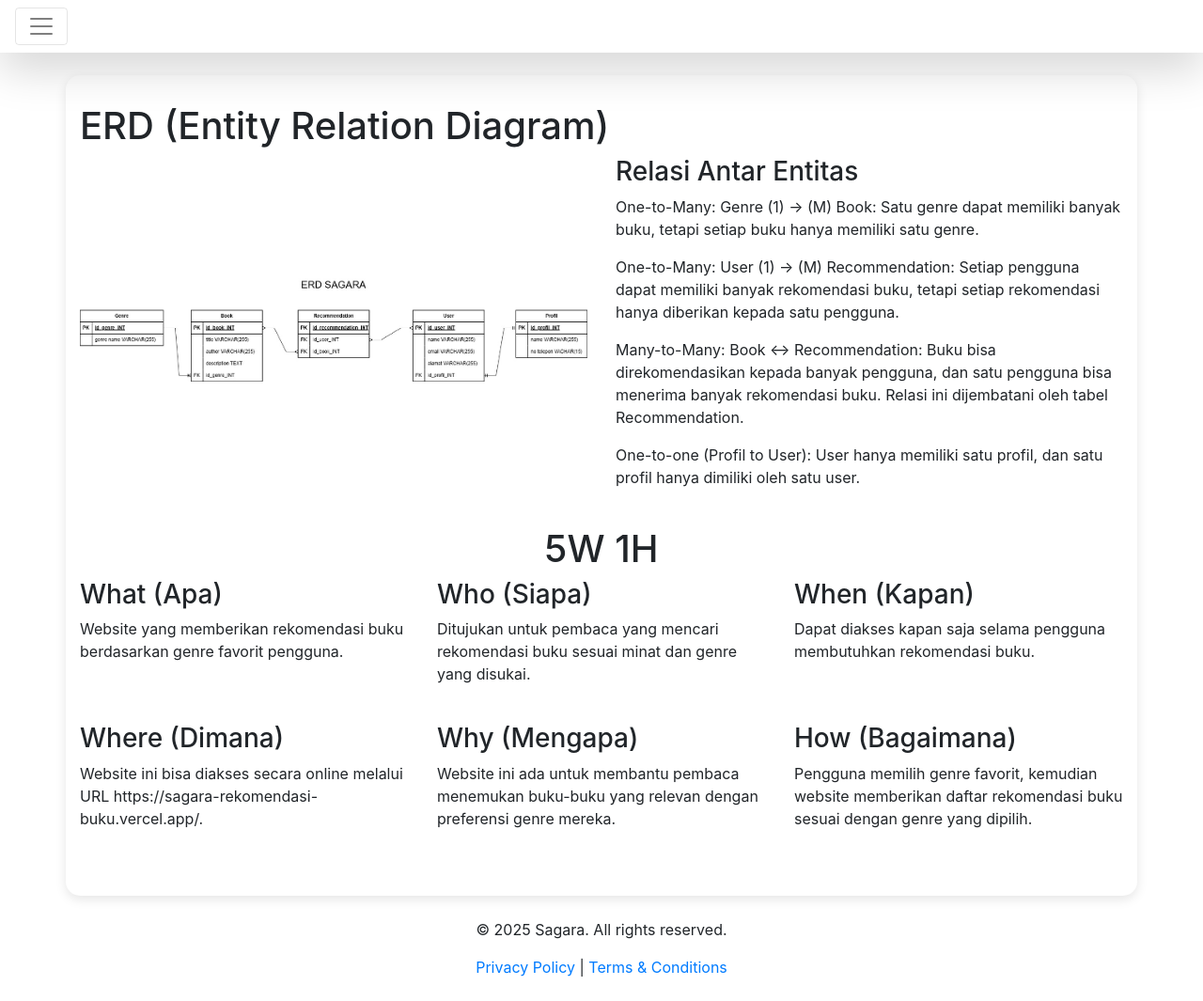
After one commit to Rizki1442/sagara_rekomendasi_buku, a Flask app: page /erd in a window 1280 px wide. The commit adds this page. Shown: the whole page at 94% size. Run offline with Flask 3, Linux system fonts and the light colour scheme; some libraries are stand-ins or nearby versions.

Commit message:
Add files via upload

```diff
--- a/app.py
+++ b/app.py
@@ -10,6 +10,10 @@ def home():
 def rekomendasi():
     return render_template('rekomendasi.html')
 
+@app.route('/erd')
+def erd():
+    return render_template('ERD.html')
+
 
 if __name__ == '__main__':
     app.run(debug=True)
--- a/static/style.css
+++ b/static/style.css
@@ -194,3 +194,8 @@ body {
     padding: 10px;
     text-align: center;
 }
+
+
+.ERD{
+    margin-top: 80px;
+}
--- /dev/null
+++ b/templates/ERD.html
@@ -0,0 +1,121 @@
+<!DOCTYPE html>
+<html lang="id">
+<head>
+    <meta charset="UTF-8">
+    <meta name="viewport" content="width=device-width, initial-scale=1.0">
+    <title>Rekomendasi Buku</title>
+    <link href="../static/style.css" rel="stylesheet">
+    <link href="https://stackpath.bootstrapcdn.com/bootstrap/4.5.2/css/bootstrap.min.css" rel="stylesheet">
+    <link href="https://fonts.googleapis.com/css2?family=Poppins:wght@300;400;600&display=swap" rel="stylesheet">
+    <link href="https://cdnjs.cloudflare.com/ajax/libs/font-awesome/6.0.0-beta3/css/all.min.css" rel="stylesheet">
+    <link rel="icon" href="https://img.freepik.com/free-vector/book-with-lighbulb-cartoon-vector-icon-illustration-object-education-icon-concept-isolated-premium-vector-flat-cartoon-style_138676-4009.jpg?ga=GA1.1.559232191.1739536249&semt=ais_hybrid" type="image/x-icon">
+
+</head>
+<body>
+    <div class="fixed-top">
+        <div class="collapse" id="navbarToggleExternalContent">
+            <div class="nav-kata bg-white p-4">
+                <a href="{{url_for('home')}}"><h1 class="text-black h6">Home</h1></a>
+                <a href="{{url_for('rekomendasi')}}"><h1 class="text-black h6">Rekomendasi Buku</h1></a>
+                <a href="{{url_for('home')}}#about"><h1 class="text-black h6">About</h1></a>
+                <a href="{{url_for('home')}}#vision"><h1 class="text-black h6">Visi Misi</h1></a>
+                <a href="{{url_for('home')}}#contact"><h1 class="text-black h6">Kontak</h1></a>
+                <a href="{{url_for('erd')}}"><h1 class="text-black h6">ERD</h1></a>
+            </div>
+        </div>
+        <nav class="navbar navbar-light bg-white shadow-lg">
+            <button class="navbar-toggler" type="button" data-toggle="collapse" data-target="#navbarToggleExternalContent" aria-controls="navbarToggleExternalContent" aria-expanded="false" aria-label="Toggle navigation">
+                <span class="navbar-toggler-icon"></span>
+            </button>
+        </nav>
+    </div>
+
+    <!-- Main Content Section -->
+    <div class="ERD container mt-20">
+        <h1>ERD (Entity Relation Diagram)</h1>
+
+        <!-- First Container: Image and Text -->
+        <div class="row mb-4">
+            <div class="col-md-6 d-flex justify-content-center align-items-center">
+                <img src="../static/img/ERD_SAGARA.jpg" alt="erd" class="img-fluid mb-10">
+            </div>
+            <div class="col-md-6">
+                <h3>Relasi Antar Entitas</h3>
+                <p>
+                    One-to-Many:
+                    Genre (1) → (M) Book: Satu genre dapat memiliki banyak buku, tetapi setiap buku hanya memiliki satu genre.
+
+                </p><p>
+                    One-to-Many:
+                    User (1) → (M) Recommendation: Setiap pengguna dapat memiliki banyak rekomendasi buku, tetapi setiap rekomendasi hanya diberikan kepada satu pengguna.
+                </p><p>
+                    Many-to-Many:
+                    Book ↔ Recommendation: Buku bisa direkomendasikan kepada banyak pengguna, dan satu pengguna bisa menerima banyak rekomendasi buku. Relasi ini dijembatani oleh tabel Recommendation.
+                </p><p>
+                    One-to-one (Profil to User): User hanya memiliki satu profil, dan satu profil hanya dimiliki oleh satu user.
+                </p>
+            </div>
+        </div>
+
+        <h1 class="text-center">5W 1H</h1>
+        <div class="row mb-4">
+            <div class="col-md-4">
+                <h3>What (Apa)</h3>
+                <p>
+                    Website yang memberikan rekomendasi buku berdasarkan genre favorit pengguna.
+                </p>
+            </div>
+            <div class="col-md-4">
+                <h3>Who (Siapa)</h3>
+                <p>
+                    Ditujukan untuk pembaca yang mencari rekomendasi buku sesuai minat dan genre yang disukai.
+                </p>
+            </div>
+            <div class="col-md-4">
+                <h3>When (Kapan)</h3>
+                <p>
+                    Dapat diakses kapan saja selama pengguna membutuhkan rekomendasi buku.
+                </p>
+            </div>
+        </div>
+
+        <!-- Container 4: Subheading and Text -->
+        <div class="row mb-4">
+            <div class="col-md-4">
+            <h3>Where (Dimana)</h3>
+            <p>
+                Website ini bisa diakses secara online melalui URL https://sagara-rekomendasi-buku.vercel.app/.
+            </p>
+        </div>
+
+        <!-- Container 5: Subheading and Text -->
+
+            <div class="col-md-4">
+            <h3>Why (Mengapa)</h3>
+            <p>
+                Website ini ada untuk membantu pembaca menemukan buku-buku yang relevan dengan preferensi genre mereka.
+            </p>
+            </div>
+
+        <!-- Container 6: Subheading and Text -->
+            <div class="col-md-4">
+            <h3>How (Bagaimana)</h3>
+            <p>
+                Pengguna memilih genre favorit, kemudian website memberikan daftar rekomendasi buku sesuai dengan genre yang dipilih.
+            </p>
+        </div>
+    </div>
+        </div>
+
+     <!-- Footer -->
+ <footer class="footer text-black text-center py-4">
+    <p>&copy; 2025 Sagara. All rights reserved.</p>
+    <a href="#" class="text-black">Privacy Policy</a> | <a href="#" class="text-black">Terms & Conditions</a>
+</footer>
+
+    <script src="https://code.jquery.com/jquery-3.5.1.min.js"></script>
+    <script src="https://cdn.jsdelivr.net/npm/@popperjs/core@2.5.4/dist/umd/popper.min.js"></script>
+    <script src="https://stackpath.bootstrapcdn.com/bootstrap/4.5.2/js/bootstrap.min.js"></script>
+    <script src="../static/script.js"></script>
+</body>
+</html>
--- a/templates/index.html
+++ b/templates/index.html
@@ -20,6 +20,7 @@
                 <a href="{{url_for('home')}}#about"><h1 class="text-black h6">About</h1></a>
                 <a href="{{url_for('home')}}#vision"><h1 class="text-black h6">Visi Misi</h1></a>
                 <a href="{{url_for('home')}}#contact"><h1 class="text-black h6">Kontak</h1></a>
+                <a href="{{url_for('erd')}}"><h1 class="text-black h6">ERD</h1></a>
             </div>
         </div>
         <nav class="navbar navbar-light bg-white shadow-lg">
--- a/templates/rekomendasi.html
+++ b/templates/rekomendasi.html
@@ -19,6 +19,7 @@
                 <a href="{{url_for('home')}}#about"><h1 class="text-black h6">About</h1></a>
                 <a href="{{url_for('home')}}#vision"><h1 class="text-black h6">Visi Misi</h1></a>
                 <a href="{{url_for('home')}}#contact"><h1 class="text-black h6">Kontak</h1></a>
+                <a href="{{url_for('erd')}}"><h1 class="text-black h6">ERD</h1></a>
             </div>
         </div>
         <nav class="navbar navbar-light bg-white shadow-lg">
```
Also changed, not shown: static/img/ERD_SAGARA.jpg (added).
